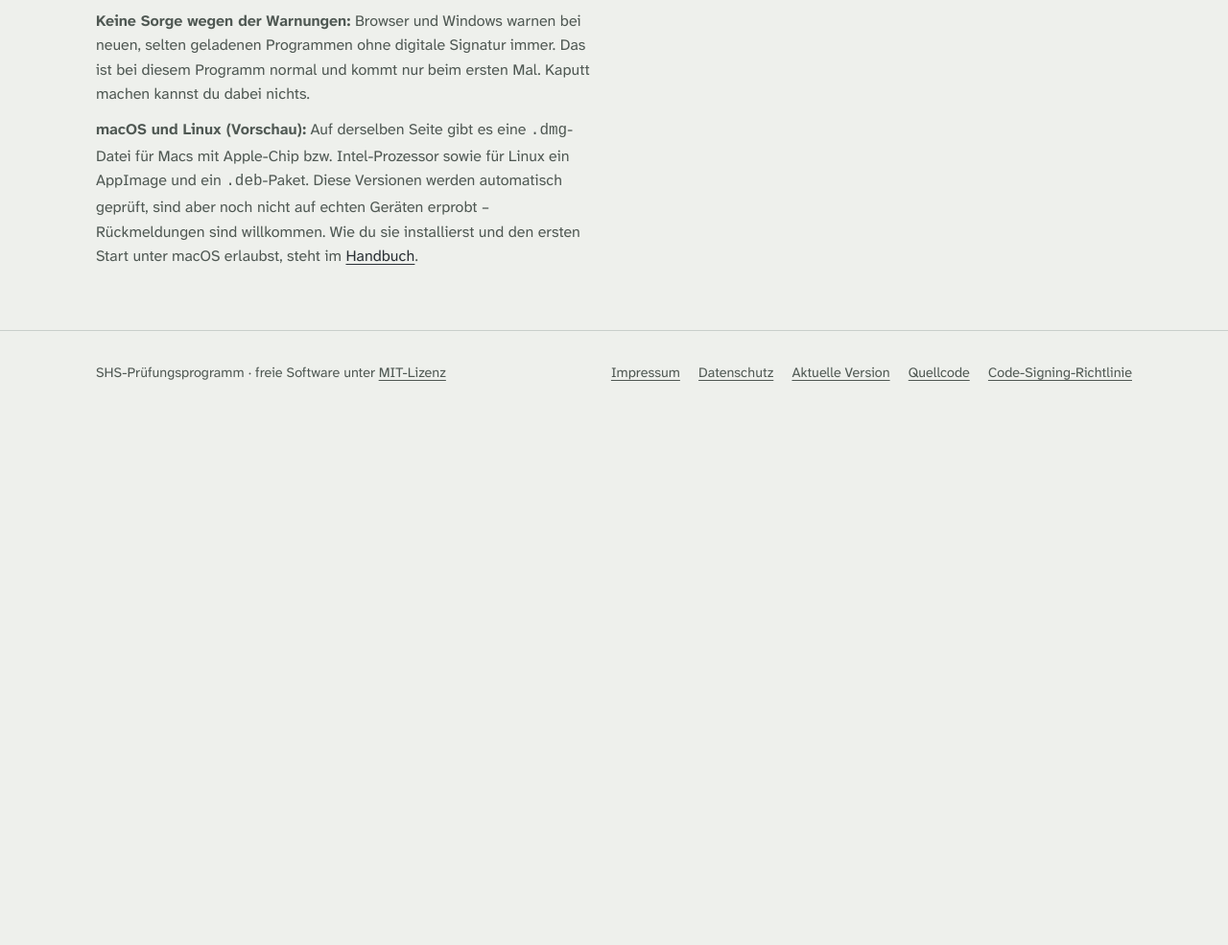
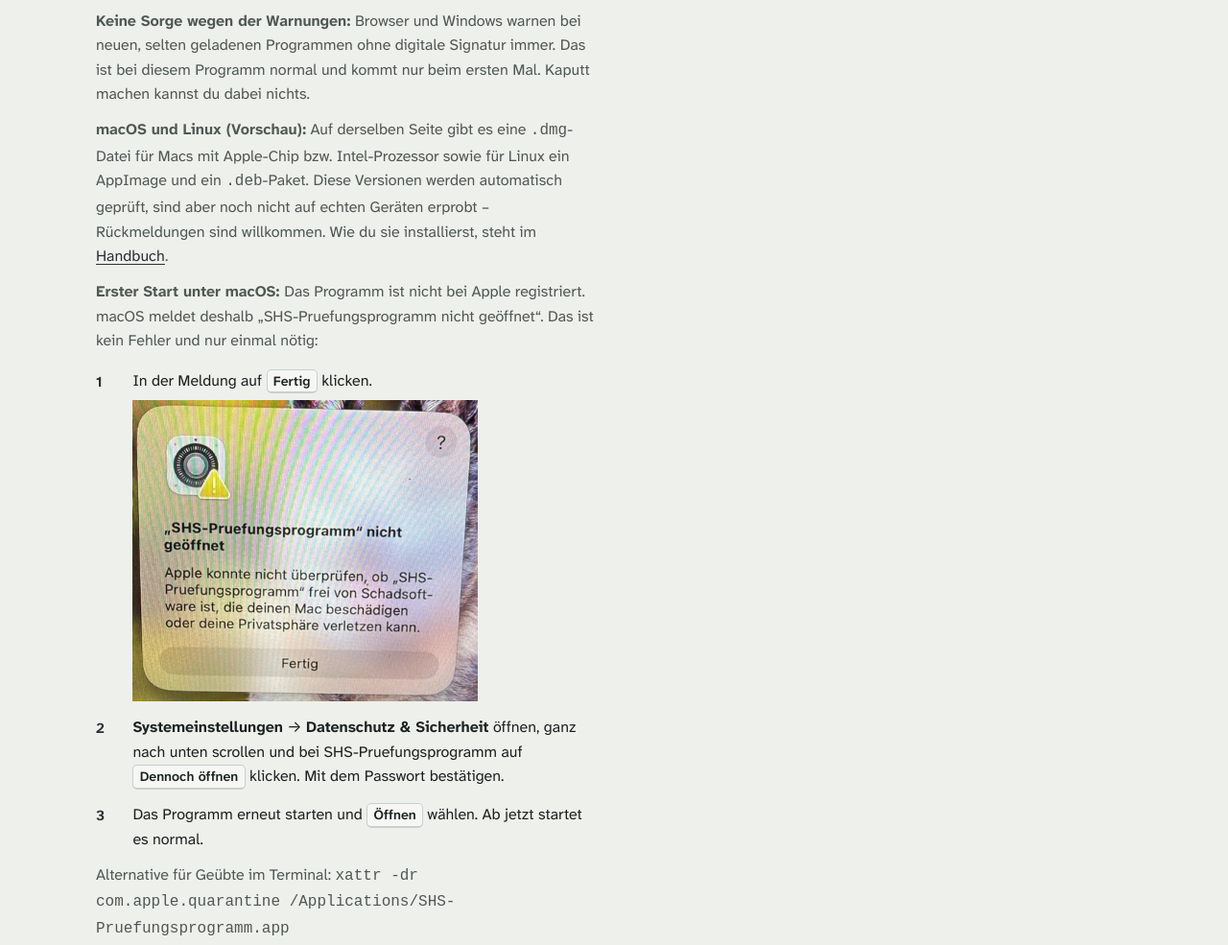
Before and after one commit to mbruver-source/SHS, a plain HTML site: page docs/index.html in a window 1280 px wide. Shown: the part 5464-6449 px from the top of the page at 96% size. Before the commit the page ends 5904 px from the top, so only its background shows below. Drawn offline with Linux system fonts and the light colour scheme.

Commit message:
Handbuch und Website: macOS-Erststart mit Bild der Gatekeeper-Meldung
- Bild der Meldung „SHS-Pruefungsprogramm nicht geöffnet“ (docs/bilder)
- HANDBUCH.md: Wortlaut, Bild, Schritt „Öffnen“, Terminal-Alternative xattr
- index.html: Block „Erster Start unter macOS“
- HANDBUCH.pdf neu erzeugt (unabhängig vom Build)

Co-Authored-By: Claude Opus 5.5 <noreply@anthropic.com>
Claude-Session: https://claude.ai/code/session_01XvF4rx9wz6HqGoWwuixFi6

```diff
--- a/docs/index.html
+++ b/docs/index.html
@@ -173,7 +173,15 @@
       </ol>
       <p>Zum Ausdrucken: <a href="INSTALLATION_KURZ.pdf">Kurzanleitung Installation (PDF)</a> – alle Schritte mit Bildern und großer Schrift.</p>
       <p><strong>Keine Sorge wegen der Warnungen:</strong> Browser und Windows warnen bei neuen, selten geladenen Programmen ohne digitale Signatur immer. Das ist bei diesem Programm normal und kommt nur beim ersten Mal. Kaputt machen kannst du dabei nichts.</p>
-      <p><strong>macOS und Linux (Vorschau):</strong> Auf derselben Seite gibt es eine <code>.dmg</code>-Datei für Macs mit Apple-Chip bzw. Intel-Prozessor sowie für Linux ein AppImage und ein <code>.deb</code>-Paket. Diese Versionen werden automatisch geprüft, sind aber noch nicht auf echten Geräten erprobt – Rückmeldungen sind willkommen. Wie du sie installierst und den ersten Start unter macOS erlaubst, steht im <a href="handbuch.html#2-installation-und-updates">Handbuch</a>.</p>
+      <p><strong>macOS und Linux (Vorschau):</strong> Auf derselben Seite gibt es eine <code>.dmg</code>-Datei für Macs mit Apple-Chip bzw. Intel-Prozessor sowie für Linux ein AppImage und ein <code>.deb</code>-Paket. Diese Versionen werden automatisch geprüft, sind aber noch nicht auf echten Geräten erprobt – Rückmeldungen sind willkommen. Wie du sie installierst, steht im <a href="handbuch.html#2-installation-und-updates">Handbuch</a>.</p>
+      <p><strong>Erster Start unter macOS:</strong> Das Programm ist nicht bei Apple registriert. macOS meldet deshalb „SHS-Pruefungsprogramm nicht geöffnet“. Das ist kein Fehler und nur einmal nötig:</p>
+      <ol class="install">
+        <li><span>In der Meldung auf <span class="taste">Fertig</span> klicken.
+          <img src="bilder/handbuch_macos_gatekeeper.jpg" alt="macOS-Meldung: „SHS-Pruefungsprogramm“ nicht geöffnet, Knopf „Fertig“" loading="lazy" style="display:block;max-width:360px;width:100%;margin-top:.5rem"></span></li>
+        <li><span><strong>Systemeinstellungen</strong> → <strong>Datenschutz &amp; Sicherheit</strong> öffnen, ganz nach unten scrollen und bei SHS-Pruefungsprogramm auf <span class="taste">Dennoch öffnen</span> klicken. Mit dem Passwort bestätigen.</span></li>
+        <li><span>Das Programm erneut starten und <span class="taste">Öffnen</span> wählen. Ab jetzt startet es normal.</span></li>
+      </ol>
+      <p>Alternative für Geübte im Terminal: <code>xattr -dr com.apple.quarantine /Applications/SHS-Pruefungsprogramm.app</code></p>
     </div>
     <div class="block">
       <h2>Updates</h2>
```
Also changed, not shown: docs/bilder/handbuch_macos_gatekeeper.jpg (added), 3 other files.
